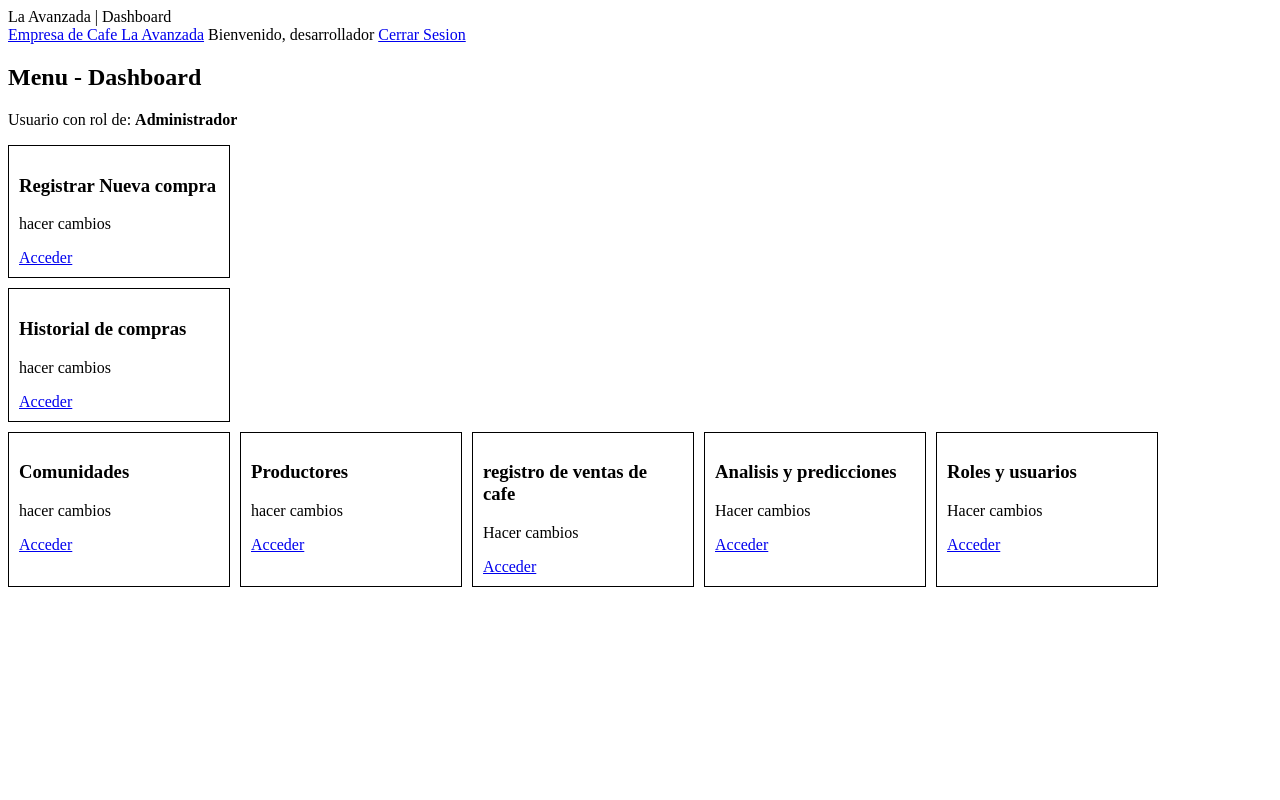
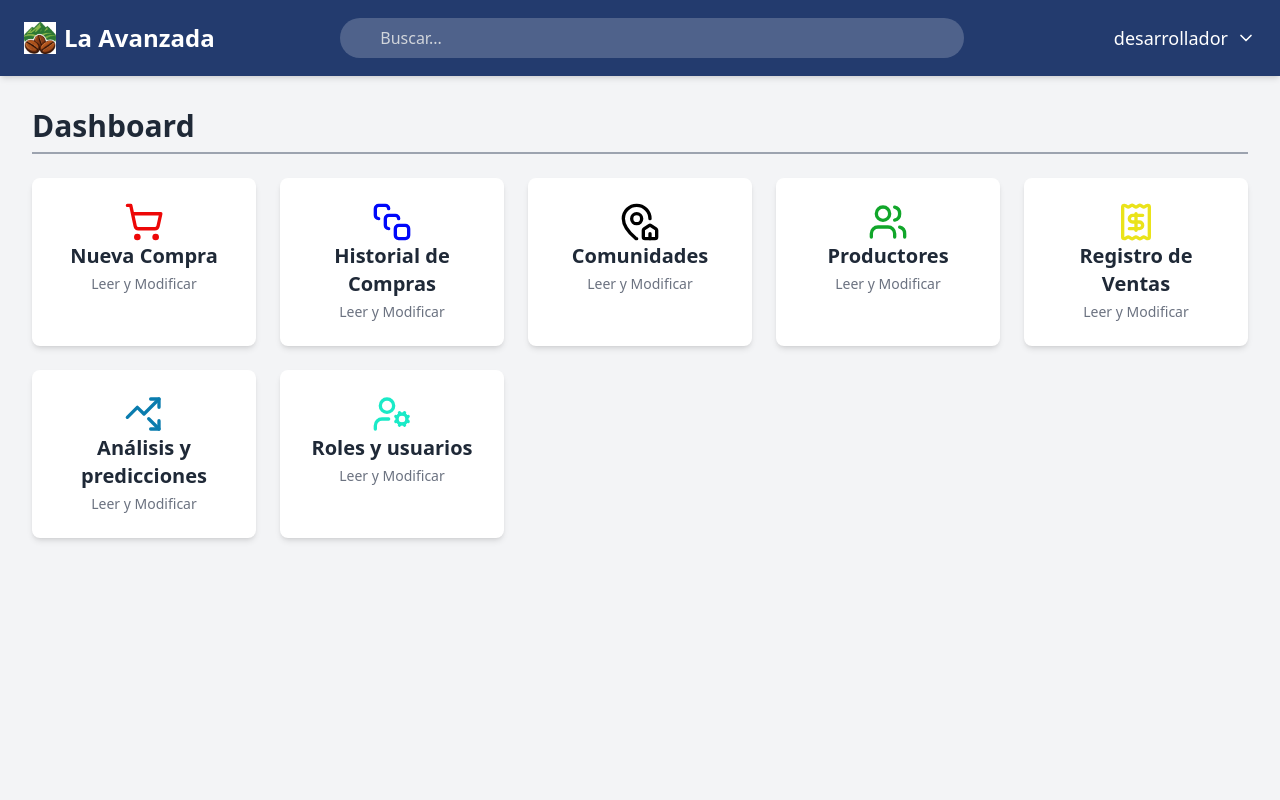
Before and after one commit to valle2408/avanzadavalle, a Django app: page /dashboard/ in a window 1280 px wide. Run offline with Django 5.2, Linux system fonts and the light colour scheme; a user stored in the database is signed in; data comes from the database, SQL or seed files in the repository; both versions use the stored data as it was after the commit; some libraries are stand-ins or nearby versions.

Commit message:
segunda etapa acabada login y dashboard terminados

```diff
--- /dev/null
+++ b/principal/static/js/script.js
@@ -0,0 +1,36 @@
+const hamburgerBtn = document.getElementById('hamburger-btn');
+const mobileMenu = document.getElementById('mobile-menu');
+
+const userMenuButton = document.getElementById('user-menu-button');
+const userMenuDropdown = document.getElementById('user-menu-dropdown');
+
+
+if (hamburgerBtn && mobileMenu) {
+    hamburgerBtn.addEventListener('click', () => {
+        mobileMenu.classList.toggle('hidden');
+    });
+}
+
+
+if (userMenuButton && userMenuDropdown) {
+    userMenuButton.addEventListener('click', (event) => {
+        userMenuDropdown.classList.toggle('hidden');
+        event.stopPropagation();
+    });
+}
+
+
+document.addEventListener('click', (event) => {
+    if (userMenuButton && userMenuDropdown) {
+        if (!userMenuButton.contains(event.target) && !userMenuDropdown.contains(event.target)) {
+            userMenuDropdown.classList.add('hidden');
+        }
+    }
+});
+
+
+document.addEventListener('DOMContentLoaded', () => {
+    if (userMenuDropdown) {
+        userMenuDropdown.classList.add('hidden');
+    }
+});
--- /dev/null
+++ b/principal/templates/principal/base.html
@@ -0,0 +1,93 @@
+{% load static %}
+<!DOCTYPE html>
+<html lang="es">
+<head>
+    <meta charset="UTF-8">
+    <meta name="viewport" content="width=device-width, initial-scale=1.0">
+    <title>{% block title %}La Avanzada{% endblock %}</title>
+    <script src="https://cdn.tailwindcss.com"></script>
+</head>
+<body class="bg-gray-100 font-sans">
+    <nav class="bg-[#233b6e] text-white shadow-md">
+        <div class="container mx-auto px-4 py-4 flex flex-col md:flex-row justify-between items-center space-y-4 md:space-y-0">
+            <!-- Logo / nombre del sistema -->
+            <a href="{% url 'dashboard' %}" class="flex items-center gap-2 text-2xl font-bold rounded-lg px-2 py-1 transition-all hover:bg-white/10">
+                <img src="{% static 'img/logoavanzada2.jpg' %}" alt="La Avanzada" class="h-8 w-8">
+                <span>La Avanzada</span>
+            </a>
+            <!-- Buscador -->
+            <div class="relative w-full md:w-1/2">
+                <input
+                    type="text"
+                    id="transaction-input"
+                    placeholder="Buscar..."
+                    class="w-full bg-white/20 text-white rounded-full py-2 pl-10 pr-4 focus:outline-none focus:ring-2 focus:ring-white/50 placeholder-gray-300"
+                >
+            </div>
+            <!-- Menú de usuario -->
+            <div class="flex items-center space-x-6">
+                <div id="nav-links-desktop" class="hidden md:flex space-x-6">
+                </div>
+                <div class="relative">
+                    <button id="user-menu-button" class="flex items-center space-x-2 text-lg font-medium transition-all hover:bg-white/10 p-2 rounded-lg">
+                        <span>{{ user.first_name|default:user.username }}</span>
+                        <svg xmlns="http://www.w3.org/2000/svg" width="20" height="20"
+                             viewBox="0 0 24 24" fill="none" stroke="currentColor"
+                             stroke-width="2" stroke-linecap="round" stroke-linejoin="round"
+                             class="lucide lucide-chevron-down">
+                            <path d="m6 9 6 6 6-6"></path>
+                        </svg>
+                    </button>
+                    <div id="user-menu-dropdown" class="user-dropdown-menu absolute right-0 mt-2 w-48 bg-white text-gray-800 rounded-md shadow-lg py-1 z-50 hidden">
+
+                        <a href="#perfil" class="flex items-center px-4 py-2 hover:bg-gray-200">
+                            <svg xmlns="http://www.w3.org/2000/svg" width="16" height="16"
+                                 viewBox="0 0 24 24" fill="none" stroke="currentColor"
+                                 stroke-width="2" stroke-linecap="round" stroke-linejoin="round"
+                                 class="lucide lucide-circle-user">
+                                <circle cx="12" cy="12" r="10"></circle>
+                                <circle cx="12" cy="10" r="3"></circle>
+                                <path d="M7 20.662V19a2 2 0 0 1 2-2h6a2 2 0 0 1 2 2v1.662"></path>
+                            </svg>
+                            <span class="ml-2">Perfil</span>
+                        </a>
+                        <a href="{% url 'logout' %}" class="flex items-center px-4 py-2 hover:bg-gray-200">
+                            <svg xmlns="http://www.w3.org/2000/svg" width="24" height="24"
+                                 viewBox="0 0 24 24" fill="none" stroke="currentColor"
+                                 stroke-width="2" stroke-linecap="round" stroke-linejoin="round"
+                                 class="lucide lucide-log-out">
+                                <path d="M9 21H5a2 2 0 0 1-2-2V5a2 2 0 0 1 2-2h4"></path>
+                                <polyline points="16 17 21 12 16 7"></polyline>
+                                <line x1="21" x2="9" y1="12" y2="12"></line>
+                            </svg>
+                            <span class="ml-2">Cerrar sesión</span>
+                        </a>
+                    </div>
+                </div>
+            </div>
+            <!-- Botón menú móvil -->
+            <div class="hamburger-menu space-y-2 md:hidden cursor-pointer" id="hamburger-btn">
+                <span class="block w-8 h-0.5 bg-white"></span>
+                <span class="block w-8 h-0.5 bg-white"></span>
+                <span class="block w-8 h-0.5 bg-white"></span>
+            </div>
+        </div>
+        <!-- Menú móvil -->
+        <div id="mobile-menu" class="hidden md:hidden bg-[#233b6e] pb-4 px-4 text-center transition-all duration-300 ease-in-out">
+            <div id="nav-links-mobile" class="flex flex-col">
+            </div>
+            <div class="border-t border-gray-600 mt-4 pt-4">
+                <a href="{% url 'logout' %}" class="block py-2 text-lg font-medium transition-all hover:text-gray-300">
+                    Cerrar sesión
+                </a>
+            </div>
+        </div>
+    </nav>
+    <!-- Aquí se carga el contenido de las otras páginas -->
+    <main class="container mx-auto p-8">
+        {% block content %}
+        {% endblock content %}
+    </main>
+    <script src="{% static 'js/script.js' %}"></script>
+</body>
+</html>
--- a/principal/templates/principal/dashboard.html
+++ b/principal/templates/principal/dashboard.html
@@ -1,74 +1,86 @@
-<html> La Avanzada | Dashboard</html>
+{% extends 'principal/base.html' %}
+{% load static %}
+{% block title %}Dashboard{% endblock %}
+
 {% block content %}
-<nav>
-    <a href = "#">Empresa de Cafe La Avanzada</a>
-    <span>Bienvenido, {{ usuario.first_name|default:usuario.username}}</span>
-    <a href="{% url 'logout' %}">Cerrar Sesion</a>
-</nav>
-<h2>Menu - Dashboard</h2>
-<p>Usuario con rol de: <strong> {{ roles|join:", "}}</strong></p>
-<div style = "display: flex; flex-wrap: wrap; gap: 10px">
+    <h2 class="text-3xl font-bold text-gray-800 mb-6 border-b-2 border-gray-400 pb-2">Dashboard</h2>
+
+    <div class="grid grid-cols-2 md:grid-cols-3 lg:grid-cols-4 xl:grid-cols-5 gap-6">
+
         {% if permisos.registrar_compras_cafe > 0 %}
-    <div style="border: 1px solid #000; padding: 10px; width: 200px;">
-        <h3>Registrar Nueva compra</h3>
-        <p>{% if permisos.registrar_compras_cafe == 1 %}solo ver{% else %}hacer cambios{% endif %}</p>
-        <a href="#">Acceder</a>
+        <a href="#" class="bg-white p-6 rounded-lg shadow-md hover:shadow-lg transition-all duration-300 transform hover:-translate-y-1">
+            <div class="flex flex-col items-center text-center">
+                <svg xmlns="http://www.w3.org/2000/svg" width="40" height="40" viewBox="0 0 24 24" fill="none" stroke="#ed0707" stroke-width="2" stroke-linecap="round" stroke-linejoin="round" class="lucide lucide-shopping-cart-icon lucide-shopping-cart"><circle cx="8" cy="21" r="1"/><circle cx="19" cy="21" r="1"/><path d="M2.05 2.05h2l2.66 12.42a2 2 0 0 0 2 1.58h9.78a2 2 0 0 0 1.95-1.57l1.65-7.43H5.12"/></svg>
+                <h3 class="text-xl font-semibold text-gray-800">Nueva Compra</h3>
+                <p class="text-gray-500 text-sm mt-1">{%if permisos.registrar_compras_cafe == 1 %}Solo Ver{% else %}Leer y Modificar{% endif %}</p>
             </div>
+        </a>
         {% endif %}
-<div style = "display: flex; flex-wrap: wrap; gap: 10px">
+
         {% if permisos.historial_compras > 0 %}
-    <div style="border: 1px solid #000; padding: 10px; width: 200px;">
-        <h3>Historial de compras</h3>
-        <p>{% if permisos.historial_compras == 1 %}solo ver{% else %}hacer cambios{% endif %}</p>
-        <a href="#">Acceder</a>
+        <a href="#" class="bg-white p-6 rounded-lg shadow-md hover:shadow-lg transition-all duration-300 transform hover:-translate-y-1">
+            <div class="flex flex-col items-center text-center">
+                <svg xmlns="http://www.w3.org/2000/svg" width="40" height="40" viewBox="0 0 24 24" fill="none" stroke="#0008fa" stroke-width="2" stroke-linecap="round" stroke-linejoin="round" class="lucide lucide-square-stack-icon lucide-square-stack"><path d="M4 10c-1.1 0-2-.9-2-2V4c0-1.1.9-2 2-2h4c1.1 0 2 .9 2 2"/><path d="M10 16c-1.1 0-2-.9-2-2v-4c0-1.1.9-2 2-2h4c1.1 0 2 .9 2 2"/><rect width="8" height="8" x="14" y="14" rx="2"/></svg>
+                <h3 class="text-xl font-semibold text-gray-800">Historial de Compras</h3>
+                <p class="text-gray-500 text-sm mt-1">{%if permisos.historial_compras == 1 %}Solo Ver{% else %}Leer y Modificar{% endif %}</p>
             </div>
+        </a>
         {% endif %}
-<div style = "display: flex; flex-wrap: wrap; gap: 10px">
+
         {% if permisos.comunidades > 0 %}
-    <div style="border: 1px solid #000; padding: 10px; width: 200px;">
-        <h3>Comunidades</h3>
-        <p>{% if permisos.comunidades == 1 %}Solo ver{% else %}hacer cambios{% endif %}</p>
-        <a href="#">Acceder</a>
+        <a href="#" class="bg-white p-6 rounded-lg shadow-md hover:shadow-lg transition-all duration-300 transform hover:-translate-y-1">
+            <div class="flex flex-col items-center text-center">
+                <svg xmlns="http://www.w3.org/2000/svg" width="40" height="40" viewBox="0 0 24 24" fill="none" stroke="#000000" stroke-width="2" stroke-linecap="round" stroke-linejoin="round" class="lucide lucide-map-pin-house-icon lucide-map-pin-house"><path d="M15 22a1 1 0 0 1-1-1v-4a1 1 0 0 1 .445-.832l3-2a1 1 0 0 1 1.11 0l3 2A1 1 0 0 1 22 17v4a1 1 0 0 1-1 1z"/><path d="M18 10a8 8 0 0 0-16 0c0 4.993 5.539 10.193 7.399 11.799a1 1 0 0 0 .601.2"/><path d="M18 22v-3"/><circle cx="10" cy="10" r="3"/></svg>
+                <h3 class="text-xl font-semibold text-gray-800">Comunidades</h3>
+                <p class="text-gray-500 text-sm mt-1">{%if permisos.comunidades == 1 %}Solo ver{% else %}Leer y Modificar{% endif %}</p>
             </div>
+        </a>
         {% endif %}
-<div style = "display: flex; flex-wrap: wrap; gap: 10px">
+
         {% if permisos.productores > 0 %}
-    <div style="border: 1px solid #000; padding: 10px; width: 200px;">
-        <h3>Productores</h3>
-        <p>{% if permisos.productores == 1 %}Solo ver{% else %}hacer cambios{% endif %}</p>
-        <a href="#">Acceder</a>
+        <a href="#" class="bg-white p-6 rounded-lg shadow-md hover:shadow-lg transition-all duration-300 transform hover:-translate-y-1">
+            <div class="flex flex-col items-center text-center">
+                <svg xmlns="http://www.w3.org/2000/svg" width="40" height="40" viewBox="0 0 24 24" fill="none" stroke="#11a62a" stroke-width="2" stroke-linecap="round" stroke-linejoin="round" class="lucide lucide-users-icon lucide-users"><path d="M16 21v-2a4 4 0 0 0-4-4H6a4 4 0 0 0-4 4v2"/><path d="M16 3.128a4 4 0 0 1 0 7.744"/><path d="M22 21v-2a4 4 0 0 0-3-3.87"/><circle cx="9" cy="7" r="4"/></svg>
+                <h3 class="text-xl font-semibold text-gray-800">Productores</h3>
+                <p class="text-gray-500 text-sm mt-1">{%if permisos.productores == 1 %}Solo ver{% else %}Leer y Modificar{% endif %}</p>
             </div>
+        </a>
         {% endif %}
-<div style = "display: flex; flex-wrap: wrap; gap: 10px">
+
         {% if permisos.registro_ventas_cafe > 0 %}
-    <div style="border: 1px solid #000; padding: 10px; width: 200px;">
-        <h3>registro de ventas de cafe</h3>
-        <p>{% if permisos.registro_ventas_cafe == 1 %}Solo ver{% else %}Hacer cambios{% endif %}</p>
-        <a href="#">Acceder</a>
+        <a href="#" class="bg-white p-6 rounded-lg shadow-md hover:shadow-lg transition-all duration-300 transform hover:-translate-y-1">
+            <div class="flex flex-col items-center text-center">
+                <svg xmlns="http://www.w3.org/2000/svg" width="40" height="40" viewBox="0 0 24 24" fill="none" stroke="#eae31a" stroke-width="2" stroke-linecap="round" stroke-linejoin="round" class="lucide lucide-receipt-icon lucide-receipt"><path d="M12 17V7"/><path d="M16 8h-6a2 2 0 0 0 0 4h4a2 2 0 0 1 0 4H8"/><path d="M4 3a1 1 0 0 1 1-1 1.3 1.3 0 0 1 .7.2l.933.6a1.3 1.3 0 0 0 1.4 0l.934-.6a1.3 1.3 0 0 1 1.4 0l.933.6a1.3 1.3 0 0 0 1.4 0l.933-.6a1.3 1.3 0 0 1 1.4 0l.934.6a1.3 1.3 0 0 0 1.4 0l.933-.6A1.3 1.3 0 0 1 19 2a1 1 0 0 1 1 1v18a1 1 0 0 1-1 1 1.3 1.3 0 0 1-.7-.2l-.933-.6a1.3 1.3 0 0 0-1.4 0l-.934.6a1.3 1.3 0 0 1-1.4 0l-.933-.6a1.3 1.3 0 0 0-1.4 0l-.933.6a1.3 1.3 0 0 1-1.4 0l-.934-.6a1.3 1.3 0 0 0-1.4 0l-.933.6a1.3 1.3 0 0 1-.7.2 1 1 0 0 1-1-1z"/></svg>
+                <h3 class="text-xl font-semibold text-gray-800">Registro de Ventas</h3>
+                <p class="text-gray-500 text-sm mt-1">{%if permisos.registro_ventas_cafe == 1 %}Solo ver{% else %}Leer y Modificar{% endif %}</p>
             </div>
+        </a>
         {% endif %}
-<div style = "display: flex; flex-wrap: wrap; gap: 10px">
+
         {% if permisos.analisis_predicciones > 0 %}
-    <div style="border: 1px solid #000; padding: 10px; width: 200px;">
-        <h3>Analisis y predicciones</h3>
-        <p>{% if permisos.analisis_predicciones == 1 %}Solo ver{% else %}Hacer cambios{% endif %}</p>
-        <a href="#">Acceder</a>
+        <a href="#" class="bg-white p-6 rounded-lg shadow-md hover:shadow-lg transition-all duration-300 transform hover:-translate-y-1">
+            <div class="flex flex-col items-center text-center">
+                <svg xmlns="http://www.w3.org/2000/svg" width="40" height="40" viewBox="0 0 24 24" fill="none" stroke="#0a7cae" stroke-width="2" stroke-linecap="round" stroke-linejoin="round" class="lucide lucide-trending-up-down-icon lucide-trending-up-down"><path d="M14.828 14.828 21 21"/><path d="M21 16v5h-5"/><path d="m21 3-9 9-4-4-6 6"/><path d="M21 8V3h-5"/></svg>
+                <h3 class="text-xl font-semibold text-gray-800">Análisis y predicciones</h3>
+                <p class="text-gray-500 text-sm mt-1">{%if permisos.analisis_predicciones == 1 %}Solo ver{% else %}Leer y Modificar{% endif %}</p>
             </div>
+        </a>
         {% endif %}
-    <div style = "display: flex; flex-wrap: wrap; gap: 10px">
+
         {% if permisos.roles_usuarios > 0 %}
-    <div style="border: 1px solid #000; padding: 10px; width: 200px;">
-        <h3>Roles y usuarios</h3>
-        <p>{% if permisos.roles_usuarios == 1 %}Solo ver{% else %}Hacer cambios{% endif %}</p>
-        <a href="#">Acceder</a>
+        <a href="#" class="bg-white p-6 rounded-lg shadow-md hover:shadow-lg transition-all duration-300 transform hover:-translate-y-1">
+            <div class="flex flex-col items-center text-center">
+                <svg xmlns="http://www.w3.org/2000/svg" width="40" height="40" viewBox="0 0 24 24" fill="none" stroke="#1aeac7" stroke-width="2" stroke-linecap="round" stroke-linejoin="round" class="lucide lucide-user-cog-icon lucide-user-cog"><path d="M10 15H6a4 4 0 0 0-4 4v2"/><path d="m14.305 16.53.923-.382"/><path d="m15.228 13.852-.923-.383"/><path d="m16.852 12.228-.383-.923"/><path d="m16.852 17.772-.383.924"/><path d="m19.148 12.228.383-.923"/><path d="m19.53 18.696-.382-.924"/><path d="m20.772 13.852.924-.383"/><path d="m20.772 16.148.924.383"/><circle cx="18" cy="15" r="3"/><circle cx="9" cy="7" r="4"/></svg>
+                <h3 class="text-xl font-semibold text-gray-800">Roles y usuarios</h3>
+                <p class="text-gray-500 text-sm mt-1">{%if permisos.roles_usuarios == 1 %}Solo ver{% else %}Leer y Modificar{% endif %}</p>
+            </div>
+        </a>
+        {% endif %}
+
+        {% if permisos.registrar_compras_cafe == 0 and permisos.historial_compras == 0 and permisos.comunidades == 0 and permisos.productores == 0 and permisos.registro_ventas_cafe == 0 and permisos.analisis_predicciones == 0 and permisos.roles_usuarios == 0 %}
+            <div class="bg-red-100 border border-red-400 text-red-700 px-4 py-3 rounded-md mt-8">
+                <h4 class="font-bold">Usted no tiene permisos Asignados.</h4>
             </div>
         {% endif %}
     </div>
-{% if permisos.registrar_compras_cafe == 0 and permisos.historial_compras == 0 and permisos.comunidades == 0 and permisos.productores == 0 and permisos.registro_ventas_cafe == 0 and permisos.analisis_predicciones == 0 and permisos.roles_usuarios == 0 %}
-<div style="border: 1px solid #ff0000; padding: 10px; margin-top: 20px;">
-    <h4>No tiene permisos asignados</h4>
-    <p> usted no tiene permisos asignados, contacte con el administrador
-    </p>
-</div>
-{% endif %}
 {% endblock %}
```
Also changed, not shown: db.sqlite3, principal/static/img/logoavanzada2.jpg (added), principal/static/img/logoavanzada2.svg (added). Lines whose indentation alone changed are shown as unchanged.
